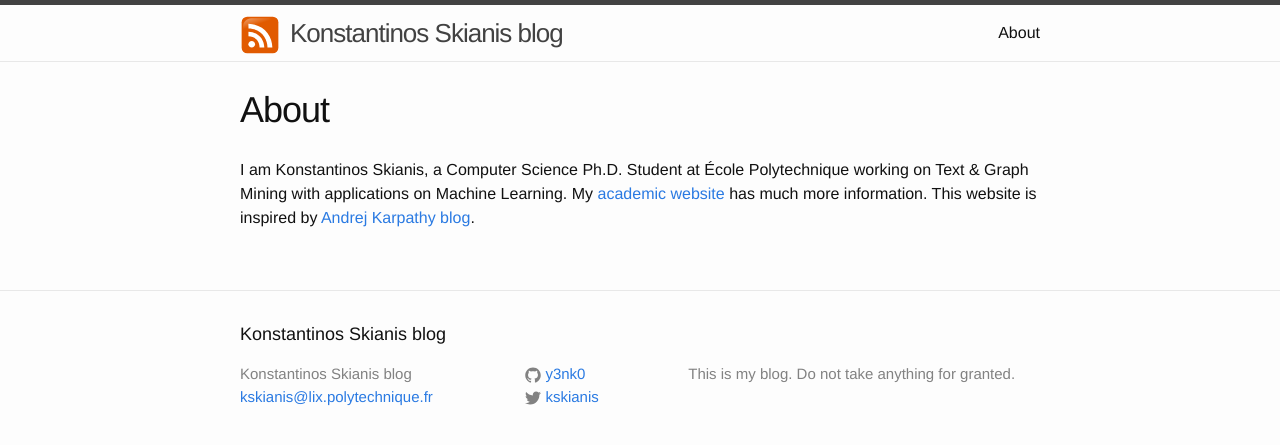
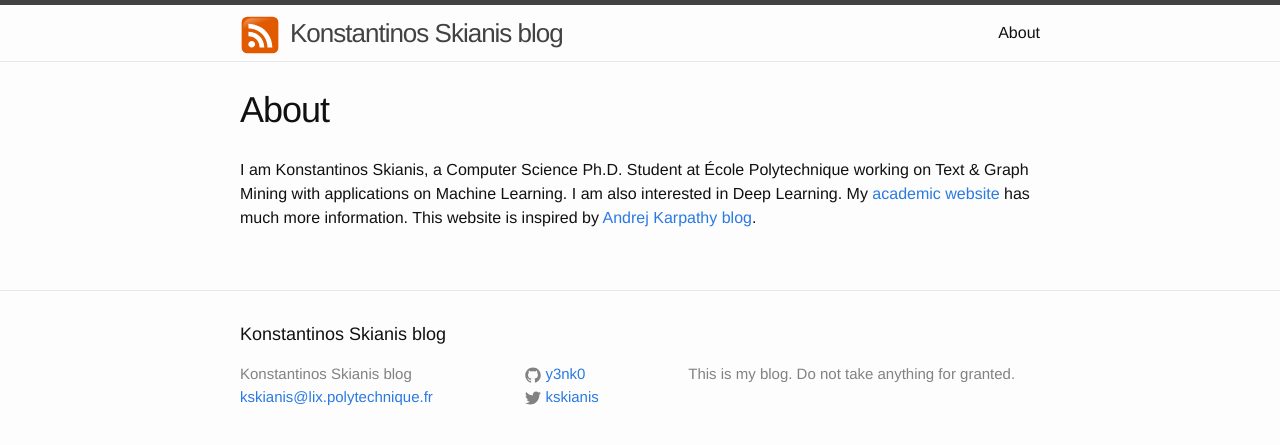
Before and after one commit to y3nk0/y3nk0.github.io, a Jekyll site: the page built from about.md, in a window 1280 px wide. Shown: the top 445 px of the page. Built offline with Jekyll 4.4.1, drawn with Linux system fonts in a browser that asks for light colours.

Commit message:
[update] about deep learning

```diff
--- a/about.md
+++ b/about.md
@@ -4,4 +4,4 @@ title: About
 permalink: /about/
 ---
 
-I am Konstantinos Skianis, a Computer Science Ph.D. Student at École Polytechnique working on Text & Graph Mining with applications on Machine Learning. My [academic website](http://www.lix.polytechnique.fr/~kskianis/) has much more information. This website is inspired by [Andrej Karpathy blog](http://karpathy.github.io/).
+I am Konstantinos Skianis, a Computer Science Ph.D. Student at École Polytechnique working on Text & Graph Mining with applications on Machine Learning. I am also interested in Deep Learning. My [academic website](http://www.lix.polytechnique.fr/~kskianis/) has much more information. This website is inspired by [Andrej Karpathy blog](http://karpathy.github.io/).
```
